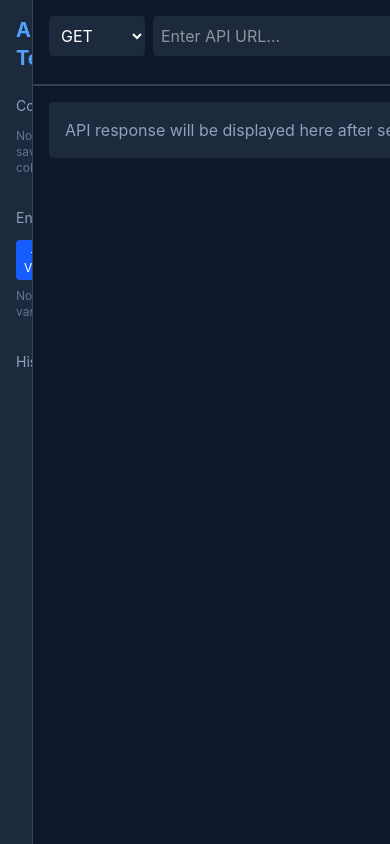
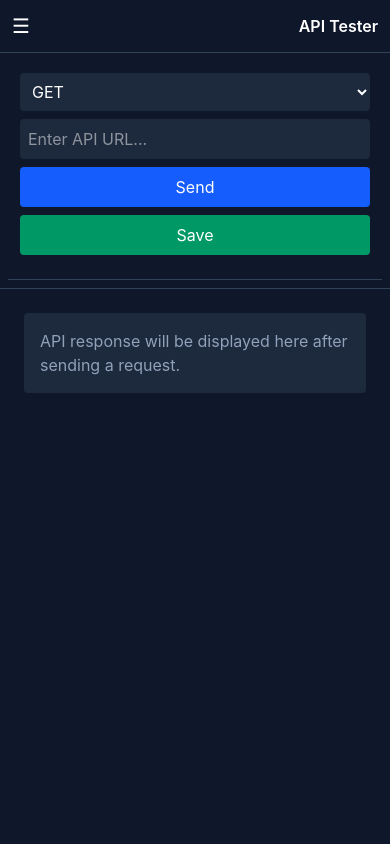
Before and after one commit to aryanpol73/Api-Tester-Lite, a React (Vite) app in the folder Frontend/: page / in a window 390 px wide. Built offline with nearby package versions, Linux system fonts and the light colour scheme.

Commit message:
Improved responsive UI (mobile + desktop), added collapsible sidebar and fixed layout issues

```diff
--- a/Frontend/src/App.jsx
+++ b/Frontend/src/App.jsx
@@ -6,23 +6,44 @@ import ResponseViewer from "./components/ResponseViewer"
 export default function App() {
 
   const [response, setResponse] = useState(null)
+  const [showSidebar, setShowSidebar] = useState(false)
 
   return (
-    <div className="flex h-screen bg-slate-900 text-white overflow-hidden">
+    <div className="flex flex-col md:flex-row h-screen bg-slate-900 text-white">
 
-      {/* Sidebar */}
-      <Sidebar />
+      {/* 🔹 Mobile Top Bar */}
+      <div className="md:hidden p-3 border-b border-slate-700 flex justify-between items-center">
+        <button
+          onClick={() => setShowSidebar(!showSidebar)}
+          className="text-xl"
+        >
+          ☰
+        </button>
+        <span className="font-semibold">API Tester</span>
+      </div>
 
-      {/* Main Section */}
+      {/* 🔹 Sidebar */}
+      <div
+        className={`
+          ${showSidebar ? "block" : "hidden"}
+          md:block
+          w-full md:w-64
+          border-r border-slate-700
+        `}
+      >
+        <Sidebar />
+      </div>
+
+      {/* 🔹 Main Section */}
       <div className="flex flex-col flex-1">
 
-        {/* Request Builder (top) */}
-        <div className="border-b border-slate-700">
+        {/* Request Builder */}
+        <div className="border-b border-slate-700 p-2">
           <RequestBuilder setResponse={setResponse} />
         </div>
 
-        {/* Response Viewer (bottom, scrollable) */}
-        <div className="flex-1 overflow-auto">
+        {/* Response Viewer */}
+        <div className="flex-1 overflow-auto p-2">
           <ResponseViewer response={response} />
         </div>
 
--- a/Frontend/src/components/RequestBuilder.jsx
+++ b/Frontend/src/components/RequestBuilder.jsx
@@ -14,7 +14,7 @@ export default function RequestBuilder({ setResponse }) {
   const addCollection = useCollectionStore((state) => state.addCollection)
   const variables = useEnvironmentStore((state) => state.variables)
 
-  // ✅ Replace environment variables
+  //environment variables
   const replaceEnv = (inputUrl) => {
     let finalUrl = inputUrl
 
@@ -25,7 +25,7 @@ export default function RequestBuilder({ setResponse }) {
     return finalUrl
   }
 
-  // ✅ Sidebar click → run request
+  //Sidebar
   useEffect(() => {
     const handler = async (e) => {
       const item = e.detail || {}
@@ -42,7 +42,7 @@ export default function RequestBuilder({ setResponse }) {
         const start = Date.now()
 
         const res = await axios.post("http://localhost:5000/api/request", {
-          url: replaceEnv(newUrl), // ✅ FIXED
+          url: replaceEnv(newUrl),
           method: newMethod,
           headers: {},
           body: newBody
@@ -67,7 +67,7 @@ export default function RequestBuilder({ setResponse }) {
     return () => window.removeEventListener("loadRequest", handler)
   }, [variables])
 
-  // ✅ Send request
+  //Send request
   const sendRequest = async () => {
 
     if (!url.trim()) {
@@ -104,7 +104,7 @@ export default function RequestBuilder({ setResponse }) {
         time: end - start
       })
 
-      // ✅ Save history (store final URL)
+      // Save history
       addHistory({
         method,
         url: finalUrl,
@@ -129,7 +129,7 @@ export default function RequestBuilder({ setResponse }) {
     }
   }
 
-  // ✅ Save to collections
+  // Save to collections
   const saveToCollections = () => {
 
     if (!url.trim()) {
@@ -160,14 +160,15 @@ export default function RequestBuilder({ setResponse }) {
   }
 
   return (
-    <div className="p-4 border-b border-slate-700">
+  <div className="p-3 border-b border-slate-700">
 
-      <div className="flex gap-2 mb-3">
+    {/*Top Row */}
+    <div className="flex flex-col md:flex-row gap-2 mb-3">
 
       <select
         value={method}
         onChange={(e) => setMethod(e.target.value)}
-          className="bg-slate-800 p-2 rounded text-white"
+        className="bg-slate-800 p-2 rounded text-white w-full md:w-auto"
       >
         <option>GET</option>
         <option>POST</option>
@@ -180,31 +181,32 @@ export default function RequestBuilder({ setResponse }) {
         placeholder="Enter API URL..."
         value={url}
         onChange={(e) => setUrl(e.target.value)}
-          className="flex-1 p-2 rounded bg-slate-800 text-white"
+        className="flex-1 w-full p-2 rounded bg-slate-800 text-white"
       />
 
       <button
         onClick={sendRequest}
-          className="bg-blue-600 px-4 py-2 rounded text-white"
+        className="bg-blue-600 px-4 py-2 rounded text-white w-full md:w-auto"
       >
         Send
       </button>
 
       <button
         onClick={saveToCollections}
-          className="bg-emerald-600 px-4 py-2 rounded text-white"
+        className="bg-emerald-600 px-4 py-2 rounded text-white w-full md:w-auto"
       >
         Save
       </button>
 
     </div>
 
+    {/*Body Input */}
     {(method === "POST" || method === "PUT") && (
       <textarea
         placeholder="Enter JSON body..."
         value={body}
         onChange={(e) => setBody(e.target.value)}
-          className="w-full h-32 bg-slate-800 text-white p-3 rounded"
+        className="w-full h-32 bg-slate-800 text-white p-3 rounded resize-none"
       />
     )}
 
```
Lines whose indentation alone changed are shown as unchanged.
